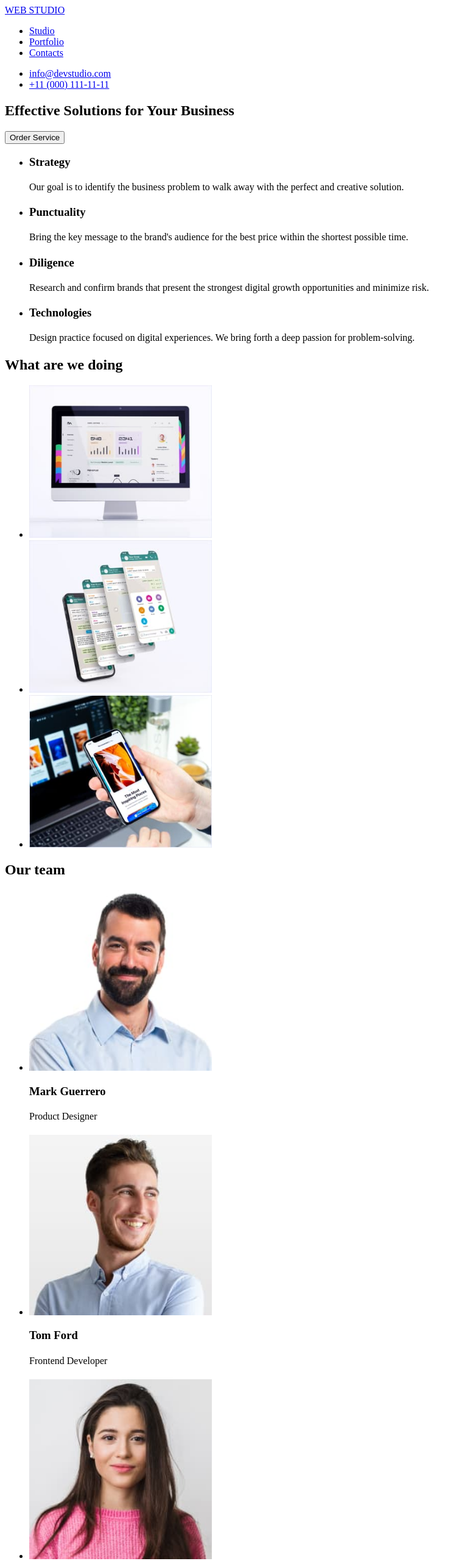
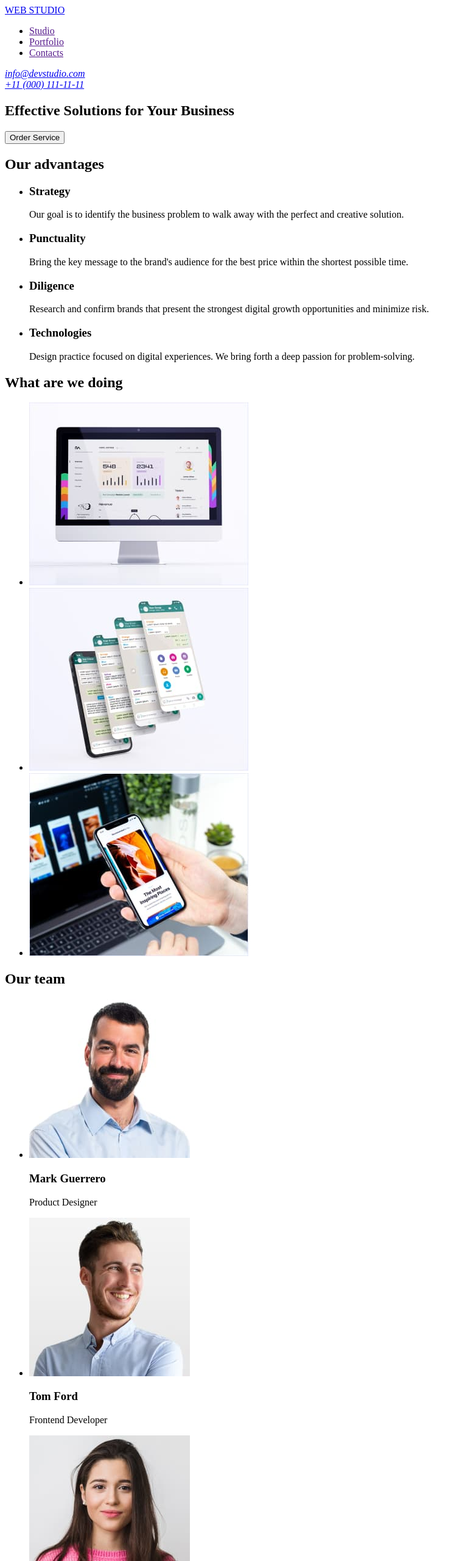
Before and after one commit to BillieHoup/goit-markup-hw-01, a plain HTML site: page index.html in a window 1280 px wide. Shown: the top 2560 px of the page at 61% size, without its empty margins (0-759 px from the left). Drawn offline with Linux system fonts and the light colour scheme.

Commit message:
autochecking_1

```diff
--- a/index.html
+++ b/index.html
@@ -17,17 +17,17 @@
 <body>
     <header>
         <nav>
-            <a href="http://google.com"> WEB STUDIO</a>
+            <a href="./index.html"> WEB STUDIO</a>
             <ul>
-                <li><a href="#">Studio</a></li>
-                <li><a href="#">Portfolio</a></li>
-                <li><a href="#">Contacts</a></li>
+                <li><a href="">Studio</a></li>
+                <li><a href="">Portfolio</a></li>
+                <li><a href="">Contacts</a></li>
             </ul>
         </nav>
-        <ul>
-            <li><a href="mailto:info@devstudio.com">info@devstudio.com</a></li>
-            <li><a href="tel:+110001111111">+11 (000) 111-11-11</a></li>
-        </ul>
+        <address>
+            <a href="mailto:info@devstudio.com">info@devstudio.com</a> <br>
+            <a href="tel:+110001111111">+11 (000) 111-11-11</a>
+        </address>
     </header>
     <main>
         <!-- Hero section -->
@@ -39,38 +39,38 @@
 
         <!-- About section -->
         <section>
-
+            <h2>Our advantages</h2>
             <ul>
                 <li>
                     <h3>Strategy </h3>
-                    <h4>Our goal is to identify the business
-                        problem to walk away with the perfect and creative solution. </h4>
+                    <p>Our goal is to identify the business problem to walk away with the perfect and creative solution.
+                    </p>
 
                 </li>
 
                 <li>
                     <h3>
                         Punctuality </h3>
-                    <h4>Bring the key message to the brand's audience for the best price within the shortest
+                    <p>Bring the key message to the brand's audience for the best price within the shortest
                         possible
-                        time.</h4>
+                        time.</p>
 
                 </li>
                 <li>
                     <h3>
                         Diligence</h3>
-                    <h4>Research and confirm brands that present the strongest digital growth opportunities and
+                    <hp>Research and confirm brands that present the strongest digital growth opportunities and
                         minimize
-                        risk.</h4>
+                        risk.</hp>
 
                 </li>
 
                 <li>
                     <h3>
                         Technologies </h3>
-                    <h4>Design practice focused on digital experiences. We bring forth a deep passion for
+                    <p>Design practice focused on digital experiences. We bring forth a deep passion for
                         problem-solving.
-                    </h4>
+                    </p>
 
                 </li>
             </ul>
@@ -81,9 +81,9 @@
         <section>
             <h2>What are we doing</h2>
             <ul>
-                <li><img src="./images/img-1.jpg" alt="pc" width="300"></li>
-                <li><img src="./images/img-2.jpg" alt="social network" width="300"></li>
-                <li><img src="./images/img-3.jpg" alt="phone" width="300"></li>
+                <li><img src="./images/img-1.jpg" alt="pc" width="360"></li>
+                <li><img src="./images/img-2.jpg" alt="social network" width="360"></li>
+                <li><img src="./images/img-3.jpg" alt="phone" width="360"></li>
             </ul>
             <!-- /Examples -->
         </section>
@@ -92,27 +92,27 @@
             <h2>Our team</h2>
             <ul>
                 <li>
-                    <img src="./images/worker-1.jpg" alt="Mark-Guerrero-worker-1" width="300">
+                    <img src="./images/worker-1.jpg" alt="Mark-Guerrero-worker-1" width="264">
                     <h3>Mark Guerrero</h3>
-                    <h4>Product Designer</h4>
+                    <p>Product Designer</p>
                 </li>
 
                 <li>
-                    <img src="./images/worker-2.jpg" alt="Tom-Ford-worker-2" width="300">
+                    <img src="./images/worker-2.jpg" alt="Tom-Ford-worker-2" width="264">
                     <h3>Tom Ford</h3>
-                    <h4>Frontend Developer</h4>
+                    <p>Frontend Developer</p>
                 </li>
 
                 <li>
-                    <img src="./images/worker-3.jpg" alt="Camila-Garcia-worker-3" width="300">
+                    <img src="./images/worker-3.jpg" alt="Camila-Garcia-worker-3" width="264">
                     <h3>Camila Garcia</h3>
-                    <h4>Marketing</h4>
+                    <p>Marketing</p>
                 </li>
 
                 <li>
-                    <img src="./images/worker-4.jpg" alt="Daniel-Wilson-worker-4" width="300">
+                    <img src="./images/worker-4.jpg" alt="Daniel-Wilson-worker-4" width="264">
                     <h3>Daniel Wilson</h3>
-                    <h4>UI Designer</h4>
+                    <p>UI Designer</p>
                 </li>
             </ul>
 
@@ -120,7 +120,7 @@
         <!-- /Team-->
     </main>
     <footer>
-        <a href="http://google.com"> WEB STUDIO</a>
+        <a href="./index.html"> WEB STUDIO</a>
         <p>Increase the flow of customers and sales for your business with digital marketing & growth solutions.</p>
     </footer>
 
```
